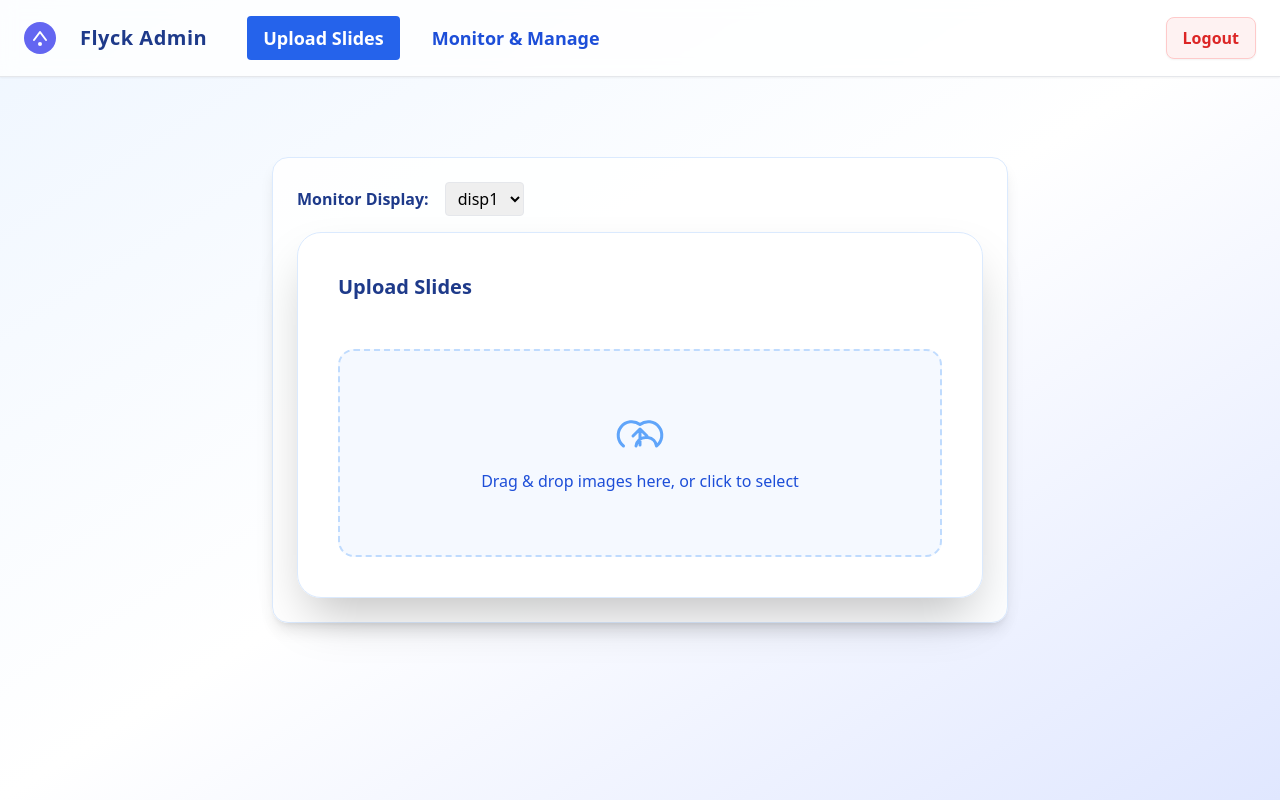
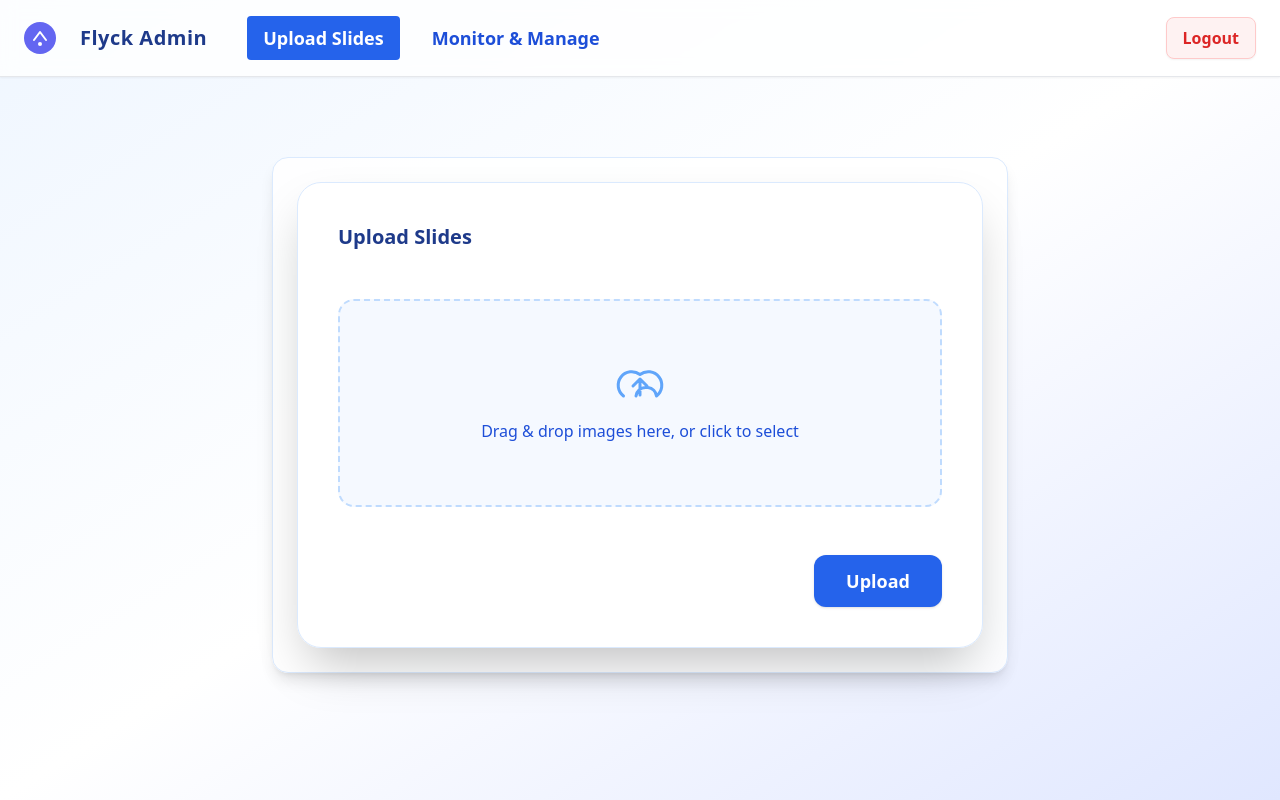
Before and after one commit to amanbangeraa/flyck, a Next.js app: page /admin in a window 1280 px wide. Built offline with nearby package versions, Linux system fonts and the light colour scheme; sample sign-in values are in the browser's storage.

Commit message:
ui improved

```diff
--- a/app/admin/page.tsx
+++ b/app/admin/page.tsx
@@ -184,12 +184,7 @@ function UploadSlidesPage(props: any) {
 
   return (
     <div className="bg-white/90 rounded-2xl shadow-lg p-6 border border-blue-100 mt-10">
-      <div className="flex items-center gap-4 mb-4">
-        <label className="font-semibold text-blue-900">Monitor Display:</label>
-        <select value={selected[0]} onChange={e => setSelected([e.target.value])} className="border rounded px-2 py-1">
-          {DISPLAY_IDS.map(id => <option key={id} value={id}>{id}</option>)}
-        </select>
-      </div>
+      {/* Monitor Display dropdown removed */}
       <form className="space-y-12 bg-white/90 p-10 rounded-3xl shadow-2xl border border-blue-100" onSubmit={handleUpload}>
         <h2 className="text-xl font-bold text-blue-900 mb-6">Upload Slides</h2>
         {/* Common duration slider, only show if more than one image */}
@@ -265,12 +260,33 @@ function UploadSlidesPage(props: any) {
                 </div>
               )}
             </label>
+        {/* Upload button at the bottom */}
+        <div className="flex justify-end mt-8">
+          <button
+            type="submit"
+            className="px-8 py-3 bg-blue-600 hover:bg-blue-700 text-white rounded-xl font-bold text-lg shadow transition-colors disabled:opacity-60 disabled:cursor-not-allowed"
+            disabled={uploading}
+          >
+            {uploading ? 'Uploading...' : 'Upload'}
+          </button>
+        </div>
         </form>
     </div>
   );
 }
 
 // --- MONITOR & MANAGE MODERNIZATION ---
+import { useCallback } from 'react';
+
+function formatTimeAgo(ts: number) {
+  if (!ts) return 'Never';
+  const diff = Math.floor((Date.now() - Number(ts)) / 1000);
+  if (diff < 60) return `${diff}s ago`;
+  if (diff < 3600) return `${Math.floor(diff/60)}m ago`;
+  if (diff < 86400) return `${Math.floor(diff/3600)}h ago`;
+  return new Date(ts).toLocaleString();
+}
+
 function useDisplayStatus() {
   const [status, setStatus] = useState<{id: string, online: boolean, lastSeen: number}[]>([]);
   useEffect(() => {
@@ -293,15 +309,18 @@ function MonitorManagePage() {
   const [reordering, setReordering] = useState(false);
   const [currentIdx, setCurrentIdx] = useState(0);
   const [orderChanged, setOrderChanged] = useState(false);
+  const [showDeleteIdx, setShowDeleteIdx] = useState<number|null>(null);
+  const [toast, setToast] = useState<string|null>(null);
   const status = useDisplayStatus();
-  // Fetch slides for selected display
-  useEffect(() => {
-    if (!selectedDisp) return;
+  // Manual refresh
+  const refresh = useCallback(() => {
     setLoading(true);
     fetch(`/api/slides?disp=${selectedDisp}`)
       .then(res => res.json())
       .then(data => { setSlides(data || []); setLoading(false); });
   }, [selectedDisp]);
+  // Fetch slides for selected display
+  useEffect(() => { refresh(); }, [refresh]);
   // Synchronized slideshow index
   useEffect(() => {
     if (!slides.length) return;
@@ -322,10 +341,15 @@ function MonitorManagePage() {
     const interval = setInterval(updateIdx, 250);
     return () => clearInterval(interval);
   }, [slides]);
-  // Delete slide
-  const handleDelete = async (url: string) => {
+  // Delete slide with confirmation
+  const handleDelete = async (idx: number) => {
+    setShowDeleteIdx(idx);
+  };
+  const confirmDelete = async (idx: number) => {
+    const url = slides[idx].url;
     await fetch(`/api/slides?disp=${selectedDisp}&url=${encodeURIComponent(url)}`, { method: 'DELETE' });
-    setSlides(slides => slides.filter(s => s.url !== url));
+    setSlides(slides => slides.filter((_, i) => i !== idx));
+    setShowDeleteIdx(null);
   };
   // Drag-and-drop reordering
   const moveSlide = (from: number, to: number) => {
@@ -342,6 +366,8 @@ function MonitorManagePage() {
     await fetch(`/api/slides?disp=${selectedDisp}&order=${slides.map(s => s.id).join(',')}`, { method: 'PATCH' });
     setReordering(false);
     setOrderChanged(false);
+    setToast('Order saved!');
+    setTimeout(() => setToast(null), 2000);
   };
   // Drag-and-drop hooks
   const SlideItem = ({ slide, idx, move }: any) => {
@@ -360,16 +386,27 @@ function MonitorManagePage() {
     });
     drag(drop(ref));
     return (
-      <div ref={ref} className={`flex items-center gap-3 p-2 rounded-lg border transition-shadow duration-200 ${isDragging ? 'bg-blue-100 shadow-lg' : 'bg-white'} ${currentIdx === idx ? 'ring-2 ring-blue-500 shadow-md' : ''} group hover:bg-blue-50 cursor-pointer`}
-        style={{ opacity: isDragging ? 0.5 : 1 }}
+      <div ref={ref} className={`flex items-center gap-4 p-3 rounded-xl border transition-all duration-200 bg-white shadow-sm group hover:bg-blue-50 cursor-pointer relative ${isDragging ? 'scale-95 ring-2 ring-blue-300' : ''} ${currentIdx === idx ? 'ring-2 ring-blue-500 bg-blue-50 shadow-md' : ''}`}
+        style={{ opacity: isDragging ? 0.7 : 1 }}
         title={currentIdx === idx ? 'Currently showing' : undefined}
       >
-        <img src={slide.url} alt="slide" className="w-16 h-16 object-cover rounded border" />
-        <div className="flex-1">
+        <span className={`w-7 h-7 flex items-center justify-center rounded-full font-bold text-white text-xs mr-2 ${currentIdx === idx ? 'bg-blue-600' : 'bg-blue-300'}`}>{idx+1}</span>
+        <img src={slide.url} alt="slide" className="w-20 h-20 object-cover rounded border shadow group-hover:scale-105 transition-transform duration-200" />
+        <div className="flex-1 min-w-0">
           <div className="text-xs text-blue-900 font-semibold truncate max-w-xs">{slide.url.split('/').pop()}</div>
           <div className="text-xs text-blue-700">{((slide.duration || 10000) / 1000).toFixed(1)}s</div>
         </div>
-        <button onClick={() => handleDelete(slide.url)} className="px-2 py-1 bg-red-500 text-white rounded text-xs font-bold hover:bg-red-600 transition-colors" title="Delete slide">Delete</button>
+        <button onClick={() => handleDelete(idx)} className="px-2 py-1 bg-red-500 text-white rounded text-xs font-bold hover:bg-red-600 transition-colors" title="Delete slide">Delete</button>
+        {/* Delete confirmation dialog */}
+        {showDeleteIdx === idx && (
+          <div className="absolute z-10 top-1/2 left-1/2 -translate-x-1/2 -translate-y-1/2 bg-white border border-red-300 rounded-xl shadow-lg p-4 flex flex-col items-center animate-fade-in">
+            <div className="text-red-600 font-bold mb-2">Delete this slide?</div>
+            <div className="flex gap-2">
+              <button className="px-3 py-1 bg-red-500 text-white rounded font-bold" onClick={() => confirmDelete(idx)}>Yes</button>
+              <button className="px-3 py-1 bg-gray-200 rounded font-bold" onClick={() => setShowDeleteIdx(null)}>No</button>
+            </div>
+          </div>
+        )}
       </div>
     );
   };
@@ -377,31 +414,39 @@ function MonitorManagePage() {
   const displayStatusMap = Object.fromEntries(status.map(s => [s.id, s]));
   return (
     <div className="bg-white/90 rounded-2xl shadow-lg p-6 border border-blue-100 mt-10">
-      <div className="mb-6">
-        <div className="grid grid-cols-4 gap-4 mb-2">
+      {toast && <Toast msg={toast} type="success" onClose={() => setToast(null)} />}
+      <div className="sticky top-20 z-10 bg-white/80 pb-2 mb-4 rounded-xl">
+        <div className="flex items-center justify-between mb-2">
+          <div className="font-bold text-blue-900 text-lg">Displays</div>
+          <button onClick={refresh} className="px-3 py-1 bg-blue-100 hover:bg-blue-200 text-blue-700 rounded font-bold text-sm shadow border border-blue-200" title="Refresh status/slides">Refresh</button>
+        </div>
+        <div className="grid grid-cols-2 md:grid-cols-4 gap-4">
           {DISPLAY_IDS.map(id => {
             const s = displayStatusMap[id];
             const online = s?.online;
+            const lastSeen = s?.lastSeen;
+            const isSelected = selectedDisp === id;
             return (
               <button
                 key={id}
-                className={`flex flex-col items-center justify-center p-3 rounded-xl border-2 transition-all duration-200 shadow-sm ${selectedDisp === id ? 'border-blue-500 bg-blue-50' : 'border-blue-200 bg-white hover:bg-blue-50'} ${online ? '' : 'opacity-60'}`}
+                className={`flex flex-col items-center justify-center p-4 rounded-2xl border-2 transition-all duration-200 shadow-sm group focus:ring-2 focus:ring-blue-400 ${isSelected ? 'border-blue-600 bg-blue-50' : 'border-blue-200 bg-white hover:bg-blue-50'} ${online ? '' : 'opacity-60'}`}
                 onClick={() => setSelectedDisp(id)}
-                title={online ? 'Online' : 'Offline'}
+                title={online ? `Online\nLast seen: ${formatTimeAgo(lastSeen)}` : `Offline\nLast seen: ${formatTimeAgo(lastSeen)}`}
               >
-                <span className="font-bold text-blue-900 mb-1">{id}</span>
-                <span className={`w-3 h-3 rounded-full mb-1 ${online ? 'bg-green-400' : 'bg-gray-300'} border border-white shadow`}></span>
-                <span className="text-xs text-blue-700/70">{online ? 'Online' : 'Offline'}</span>
-                {/* Show current slide preview */}
-                {selectedDisp === id && slides.length > 0 ? (
-                  <img src={slides[currentIdx]?.url} alt="Current slide" className="w-12 h-12 object-cover rounded mt-2 border" />
-                ) : null}
+                <span className="font-bold text-blue-900 mb-1 text-lg">{id}</span>
+                <span className={`w-4 h-4 rounded-full mb-1 ${online ? 'bg-green-400' : 'bg-gray-300'} border-2 border-white shadow`} title={online ? 'Online' : 'Offline'}></span>
+                <span className="text-xs text-blue-700/70 mb-1">{online ? 'Online' : 'Offline'}</span>
+                <span className="text-xs text-gray-400">{formatTimeAgo(lastSeen)}</span>
+                {/* Show current slide preview for each display */}
+                {isSelected && slides.length > 0 ? (
+                  <img src={slides[currentIdx]?.url} alt="Current slide" className="w-20 h-20 object-cover rounded mt-2 border shadow group-hover:scale-105 transition-transform duration-200" />
+                ) : <div className="w-20 h-20 bg-gray-100 rounded mt-2 flex items-center justify-center text-gray-300 text-xs">No slide</div>}
               </button>
             );
           })}
         </div>
       </div>
-      <div className="flex items-center gap-4 mb-4">
+      <div className="flex items-center gap-4 mb-4 mt-2">
         <label className="font-semibold text-blue-900">Monitor Display:</label>
         <select value={selectedDisp} onChange={e => setSelectedDisp(e.target.value)} className="border rounded px-2 py-1">
           {DISPLAY_IDS.map(id => <option key={id} value={id}>{id}</option>)}
@@ -412,7 +457,7 @@ function MonitorManagePage() {
       </div>
       {loading ? <Spinner /> : (
         <DndProvider backend={HTML5Backend}>
-          <div className="space-y-2">
+          <div className="space-y-3">
             {slides.map((slide, i) => (
               <SlideItem key={slide.id} slide={slide} idx={i} move={moveSlide} />
             ))}
```
Lines whose indentation alone changed are shown as unchanged.
